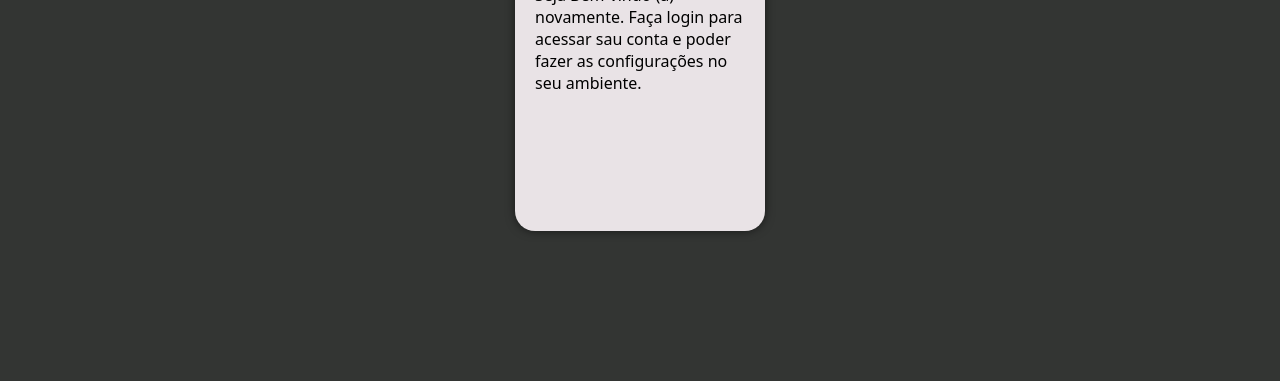
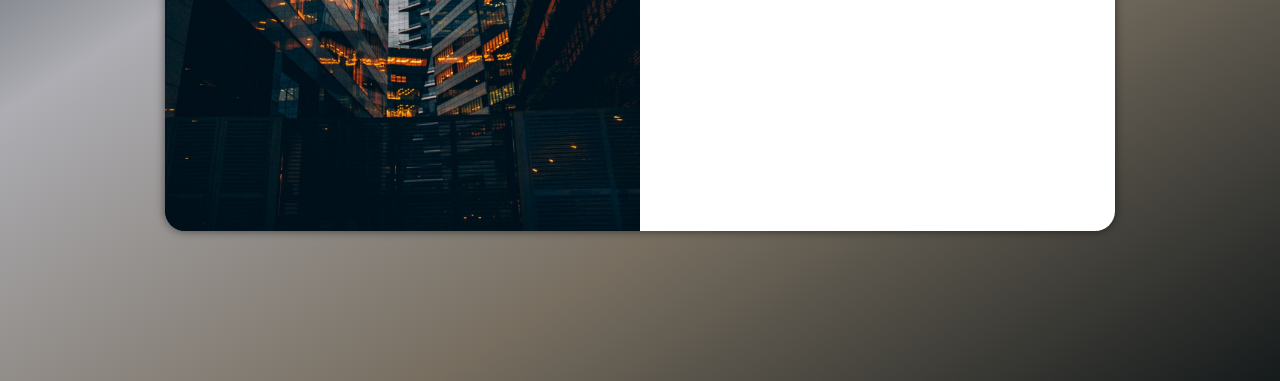
Before and after one commit to PedrootaldoMagalhaes/Projeto-login, a plain HTML site: page index.html in a window 1280 px wide. Shown: the part 419-800 px from the top of the page. Drawn offline with Linux system fonts and the light colour scheme.

Commit message:
media query para outras telas

```diff
--- /dev/null
+++ b/estilos/midia-query.css
@@ -0,0 +1,47 @@
+@charset "UTF-8";
+
+@media screen and (min-width: 768px) and (max-width:992px){
+
+    body{
+        background-image: linear-gradient(to top left, #151A1B, #776E60, #ADADB3, #02121C );
+    }
+
+    section#login{
+        width: 80vw;
+    }
+
+    section#login > div#imagem{
+        float: left;
+        width: 30%;
+        height: 100%;
+    }
+
+    section#login > div#formulario{
+        float: right;
+        width: 70%;
+    }
+
+}
+
+@media screen and (min-width: 992px){
+
+    body{
+        background-image: linear-gradient(to top left , #151A1B, #776E60, #ADADB3, #02121C );
+    }
+
+    section#login{
+        width: 950px;
+    }
+
+    section#login > div#imagem{
+        float: left;
+        width: 50%;
+        height: 100%;
+    }
+
+    section#login > div#formulario{
+        float: right;
+        width: 50%;
+    }
+
+}
--- a/estilos/style.css
+++ b/estilos/style.css
@@ -2,11 +2,11 @@
 
 /*
     Cores
-    #9A8F97
-    #C3BABA
-    #E9E3E6
-    #242423
-    #333533
+    #02121C
+    #151A1B
+    #776E60
+    #ADADB3
+    #78422A
 
 */
 
@@ -18,7 +18,7 @@
 }
 
 body, HTML{
-    background-color: #333533 ;
+    background-color: #02121C ;
     height: 100vh;
     width: 100vw;
 }
@@ -36,16 +36,20 @@ section#login{
     transform: translate(-50%, -50%);
     overflow: hidden;
 
-    background-color: #E9E3E6;
+    background-color: white;
     width: 250px;
     height:  500px;
     border-radius: 20px;
     box-shadow: 0px 0px 10px rgba(0, 0, 0, 0.548);
+
+    transition: width.3s, height .3s;
+    transition-timing-function: ease;
+
 }
 
 section#login > div#imagem{
     display: block;
-    background: #333533 url(../imagens/pexels-dinnow-9444476.jpg) no-repeat;
+    background: #02121C url(../imagens/pexels-dinnow-9444476.jpg) no-repeat;
     background-size: cover;
     background-position: left bottom;
     height: 200px;
--- a/index.html
+++ b/index.html
@@ -4,6 +4,7 @@
     <meta charset="UTF-8">
     <meta name="viewport" content="width=device-width, initial-scale=1.0">
     <link rel="stylesheet" href="estilos/style.css">
+    <link rel="stylesheet" href="estilos/midia-query.css">
     <title>Login</title>
 </head>
 <body>
```
